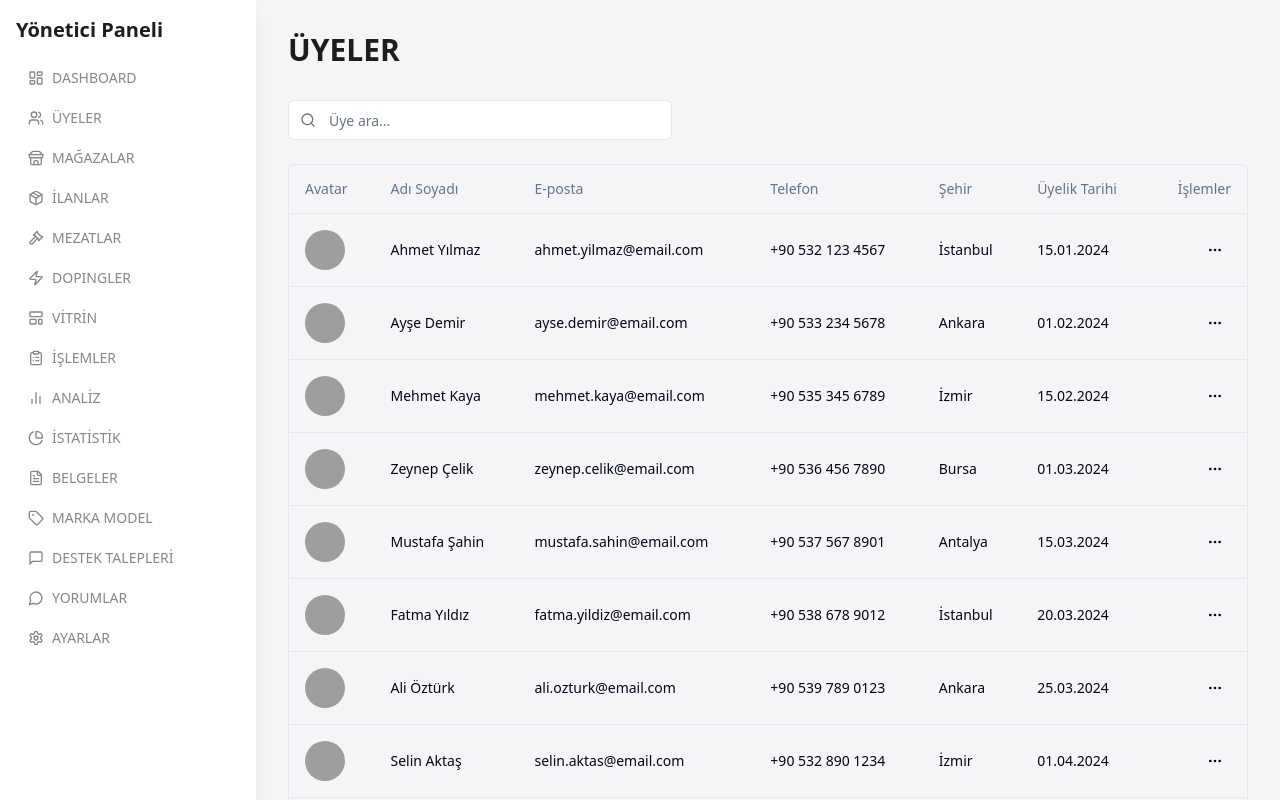
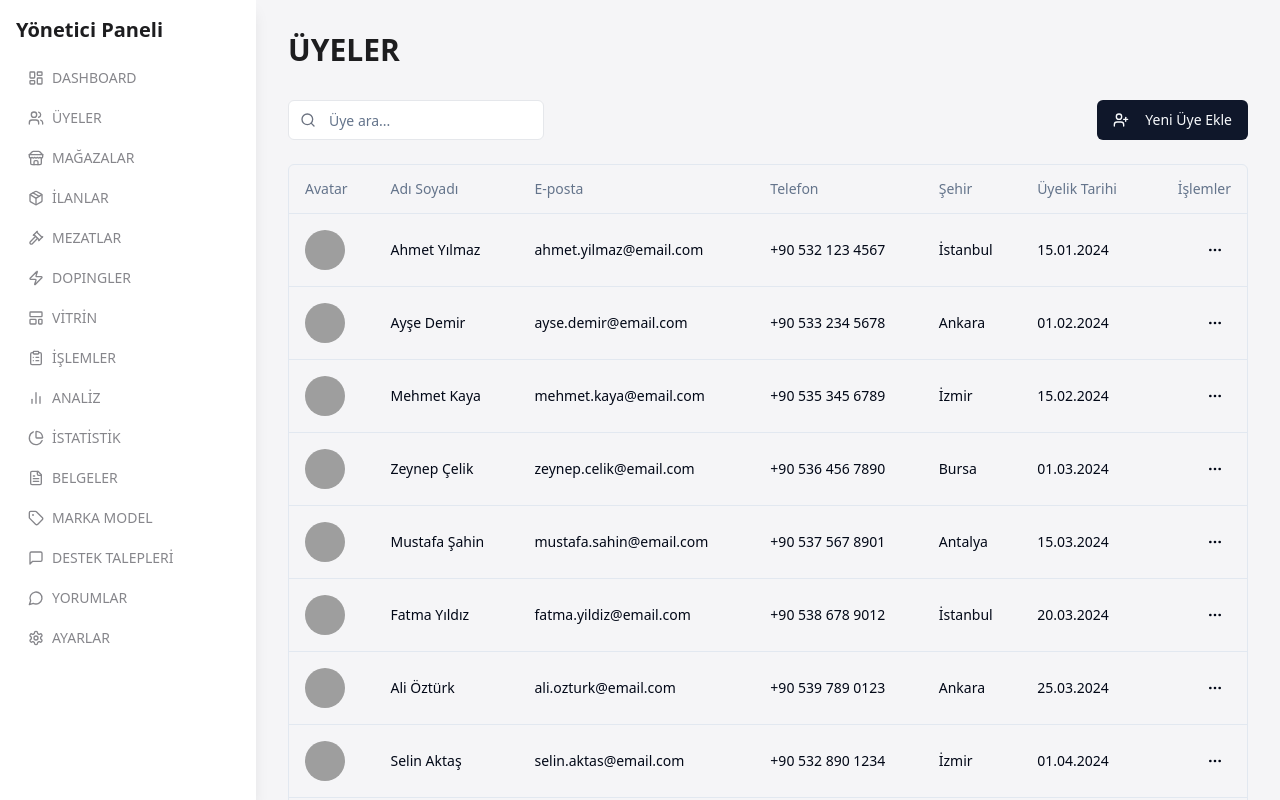
Before and after one commit to tunacan34/watchadmin, a React (Vite) app: page /members in a window 1280 px wide. Shown: the top 800 px of the page. Built offline with nearby package versions, Linux system fonts and the light colour scheme; grey boxes are pictures that could not be loaded.

Commit message:
Add add member button
Adds a button above the members table to add new members.

```diff
--- a/src/pages/Members.tsx
+++ b/src/pages/Members.tsx
@@ -16,7 +16,7 @@ import {
   DropdownMenuItem,
   DropdownMenuTrigger,
 } from "@/components/ui/dropdown-menu";
-import { MoreHorizontal, User, Eye, Bell, Pause, Search, Edit, RotateCcw, Send } from "lucide-react";
+import { MoreHorizontal, User, Eye, Bell, Pause, Search, Edit, RotateCcw, Send, UserPlus } from "lucide-react";
 import { format } from "date-fns";
 import { useState } from "react";
 
@@ -126,7 +126,7 @@ const Members = () => {
     <div className="p-8">
       <h1 className="text-3xl font-semibold text-admin-foreground mb-8">ÜYELER</h1>
 
-      <div className="mb-6">
+      <div className="mb-6 flex items-center justify-between gap-4">
         <div className="relative max-w-sm">
           <Search className="absolute left-3 top-1/2 -translate-y-1/2 w-4 h-4 text-gray-500" />
           <Input
@@ -137,6 +137,10 @@ const Members = () => {
             className="pl-10 border-gray-200"
           />
         </div>
+        <Button className="shrink-0">
+          <UserPlus className="w-4 h-4 mr-2" />
+          Yeni Üye Ekle
+        </Button>
       </div>
 
       <div className="rounded-md border">
```
